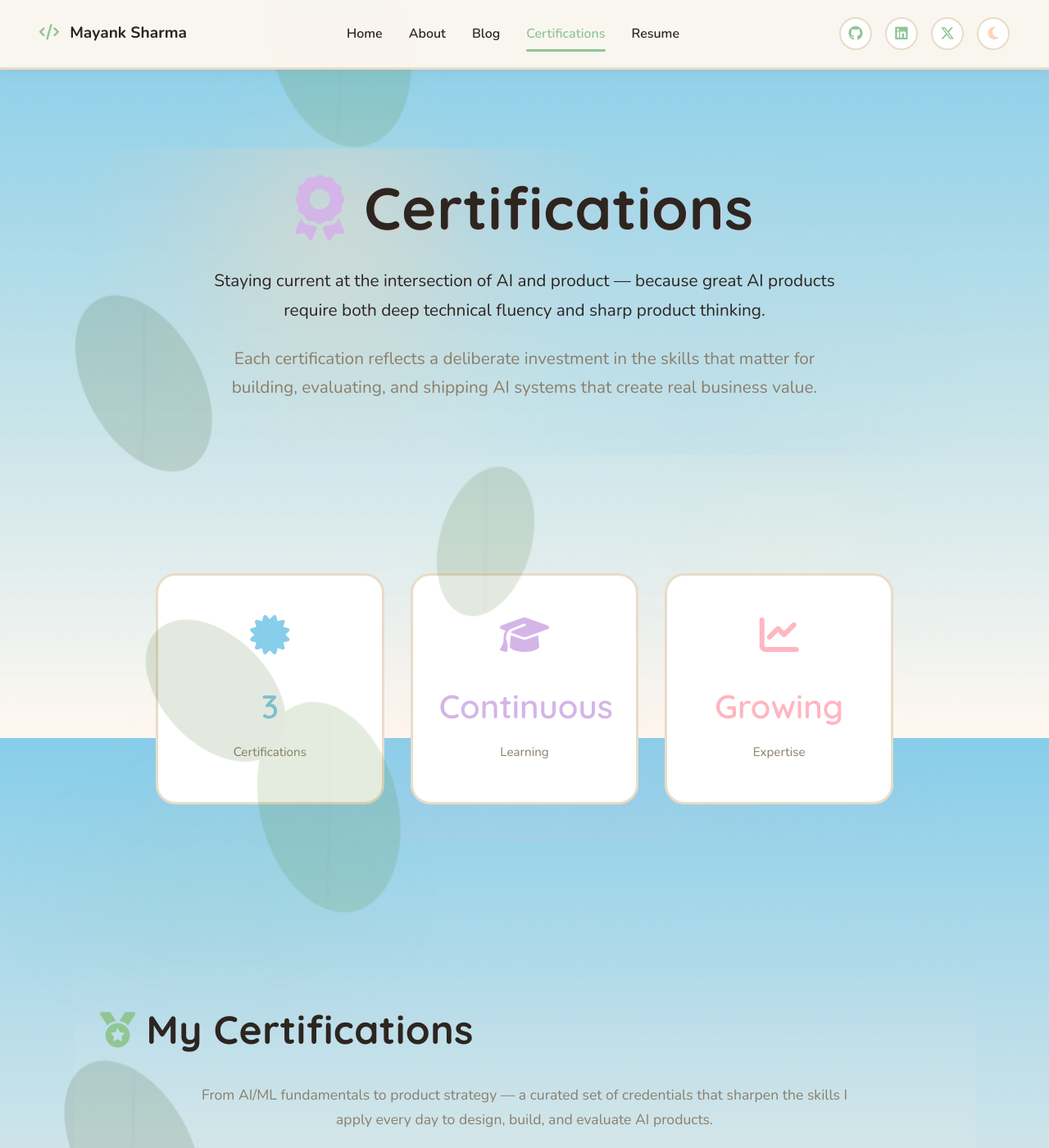
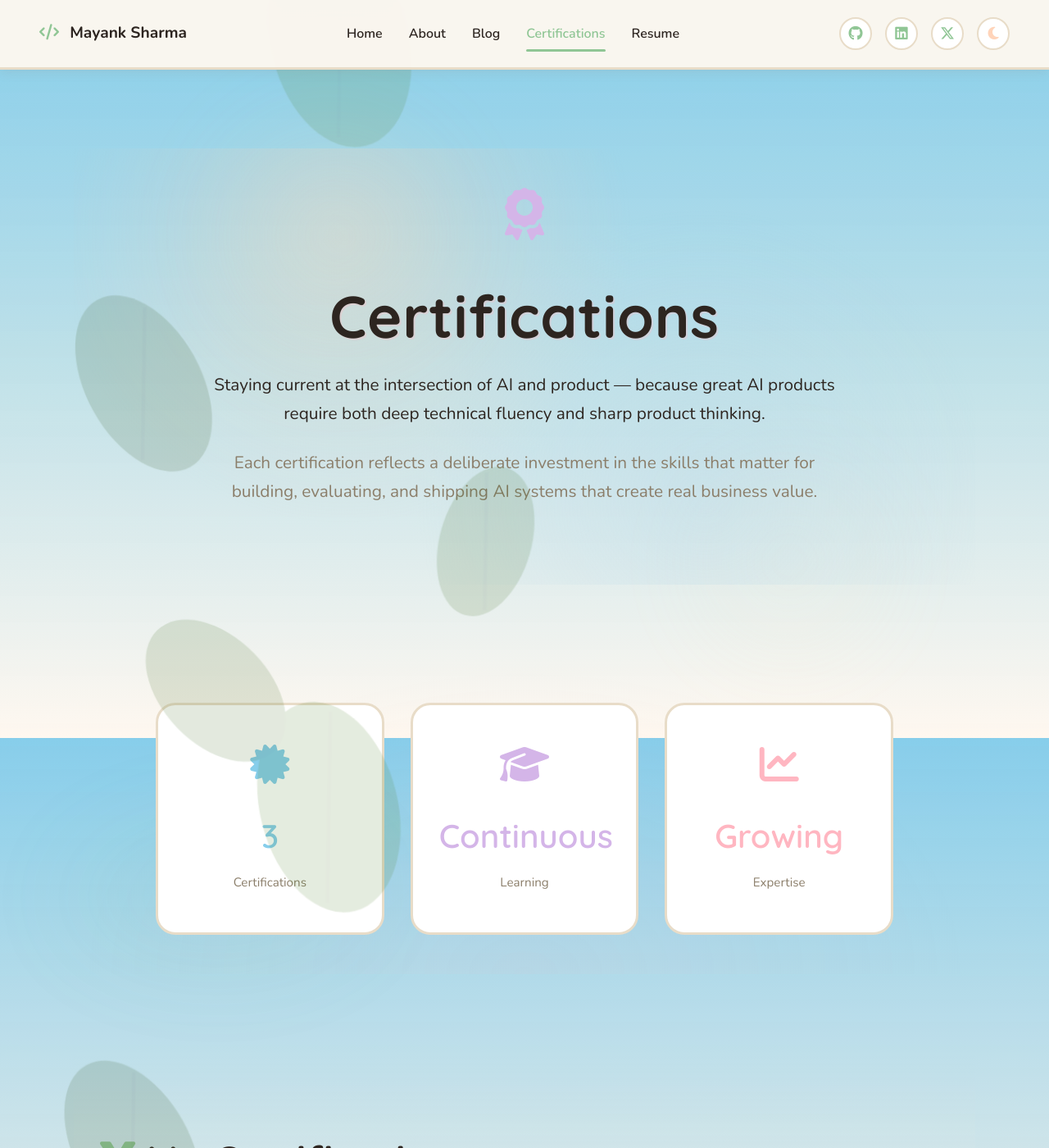
Before and after one commit to mayank1101/mayank1101.github.io, a Jekyll site: the page built from certifications.html, in a window 1280 px wide and 1400 px high. Shown: the whole window at 82% size. Built offline with Jekyll 4.4.1, drawn with Linux system fonts in a browser that asks for light colours.

Commit message:
fixed css for certification

```diff
--- a/_sass/_certifications.scss
+++ b/_sass/_certifications.scss
@@ -1,41 +1,17 @@
 // ===== Certifications Page Styles =====
 
-.cert-hero-content {
-  // Override the default 250px-photo + text grid — no photo on this page
-  display: flex;
-  flex-direction: column;
-  align-items: center;
+.cert-page-hero {
   text-align: center;
+  max-width: 800px;
+  margin: 0 auto;
+  padding: 1rem 0 2rem;
 }
 
-.cert-hero-text {
-  max-width: 900px;
-  width: 100%;
-}
-
-.cert-hero-title {
-  display: inline-flex;
-  align-items: center;
-  justify-content: center;
-  gap: 1.5rem;
-  margin-bottom: 2rem;
-  flex-wrap: wrap;
-
-  h1 {
-    font-size: 4.5rem;
-    margin: 0;
-    line-height: 1;
-    display: flex;
-    align-items: center;
-  }
-}
-
-.cert-hero-icon {
-  font-size: 5rem;
-  line-height: 1;
-  display: flex;
-  align-items: center;
+.cert-page-icon {
+  font-size: 4rem;
   color: var(--accent-purple);
+  display: block;
+  margin-bottom: 1.5rem;
 }
 
 .cert-lead {
@@ -200,13 +176,7 @@
 
 // ===== Responsive =====
 @media (max-width: 768px) {
-  .cert-hero-title {
-    h1 {
-      font-size: 2.5rem;
-    }
-  }
-
-  .cert-hero-icon {
+  .cert-page-icon {
     font-size: 3rem;
   }
 }
--- a/certifications.html
+++ b/certifications.html
@@ -6,14 +6,9 @@ description: Professional certifications and continuous learning in AI, Product
 
 <!-- Certifications Hero -->
 <div class="container hero fade-in">
-    <div class="hero-content cert-hero-content">
-        <div class="hero-text cert-hero-text">
-            <div class="cert-hero-title">
-                <div class="cert-hero-icon">
-                    <i class="fas fa-award"></i>
-                </div>
+    <div class="cert-page-hero">
+        <i class="fas fa-award cert-page-icon"></i>
         <h1>Certifications</h1>
-            </div>
         <p class="cert-lead">
             Staying current at the intersection of AI and product — because great AI products require
             both deep technical fluency and sharp product thinking.
@@ -22,7 +17,6 @@ description: Professional certifications and continuous learning in AI, Product
             Each certification reflects a deliberate investment in the skills that matter for building,
             evaluating, and shipping AI systems that create real business value.
         </p>
-        </div>
     </div>
 </div>
 
```
Lines whose indentation alone changed are shown as unchanged.
